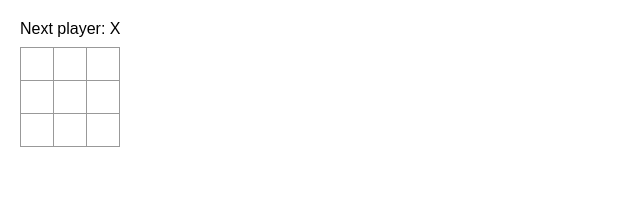
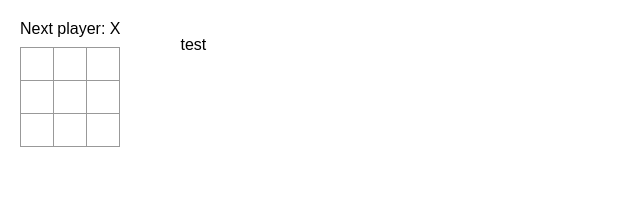
Before and after one commit to qtsky89/react-doc, a React (Create React App) app in the folder tic-tac-toe/: page / in a window 1280 px wide. Shown: the top 197 px of the page, without its empty margins (0-640 px from the left). Built offline with nearby package versions, Linux system fonts and the light colour scheme.

Commit message:
Added game function that has full states

```diff
--- a/tic-tac-toe/src/App.js
+++ b/tic-tac-toe/src/App.js
@@ -1,7 +1,26 @@
-export default function Board() {
+export default function Game() {
   const [isXTurn, setIsXTurn] = useState(true);
-  const [squares, setSquares] = useState(Array(9).fill(null));
+  const [history, setHistory] = useState([Array(9).fill(null)]);
+  const currentSquares = history[history.length - 1];
 
+  function handlePlay(nextSquares) {
+    setHistory([...history, nextSquares]);
+    setIsXTurn(!isXTurn);
+  }
+
+  return (
+    <div className="game">
+      <div className="game-board">
+        <Board isXTurn={isXTurn} squares={currentSquares} onPlay={handlePlay} />
+      </div>
+      <div className="game-info">
+        <ol>test</ol>
+      </div>
+    </div>
+  );
+}
+
+function Board({ isXTurn, squares, onPlay }) {
   let status;
   const winner = calculateWinner(squares);
   status = winner ? `Winner: ${winner}` : `Next player: ${isXTurn ? "X" : "O"}`;
@@ -13,8 +32,7 @@ export default function Board() {
 
     const nextSquares = squares.slice(0, 9);
     nextSquares[i] = isXTurn ? "X" : "O";
-    setSquares(nextSquares);
-    setIsXTurn(!isXTurn);
+    onPlay(nextSquares);
   }
 
   function calculateWinner(squares) {
```
